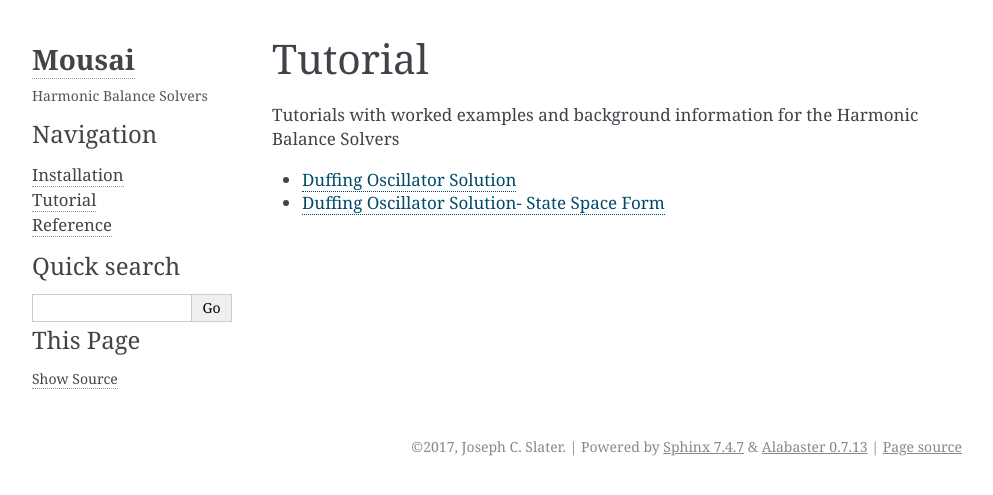
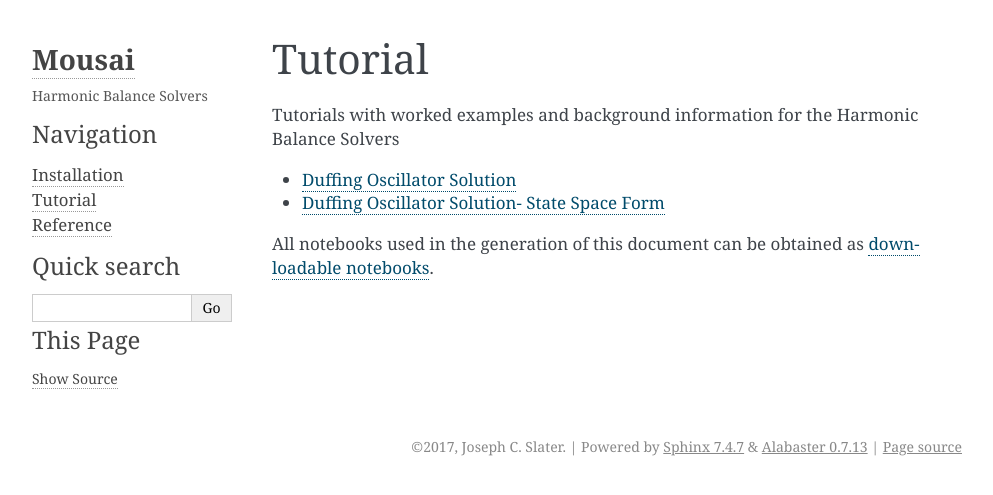
Before and after one commit to josephcslater/mousai, a Sphinx documentation site: the page built from docs/tutorial/index.rst, in a window 1280 px wide. Shown: the top 495 px of the page, without its empty margins (148-1141 px from the left). Built offline with Sphinx 7.4.7, drawn with Linux system fonts in a browser that asks for light colours; the version number could not be read and is left out.

Commit message:
Keep examples in sync

```diff
--- a/docs/tutorial/index.rst
+++ b/docs/tutorial/index.rst
@@ -12,6 +12,8 @@ Tutorials with worked examples and background information for the Harmonic Balan
    demos/Duffing.ipynb
    demos/Duffing_state_space.ipynb
 
+All notebooks used in the generation of this document can be obtained  as `downloadable notebooks <https://github.com/josephcslater/mousai/tree/master/docs/tutorial/demos>`__.
+
 ..   Beats
 
 ..   ../../JupyterNotebooks/temp
```
